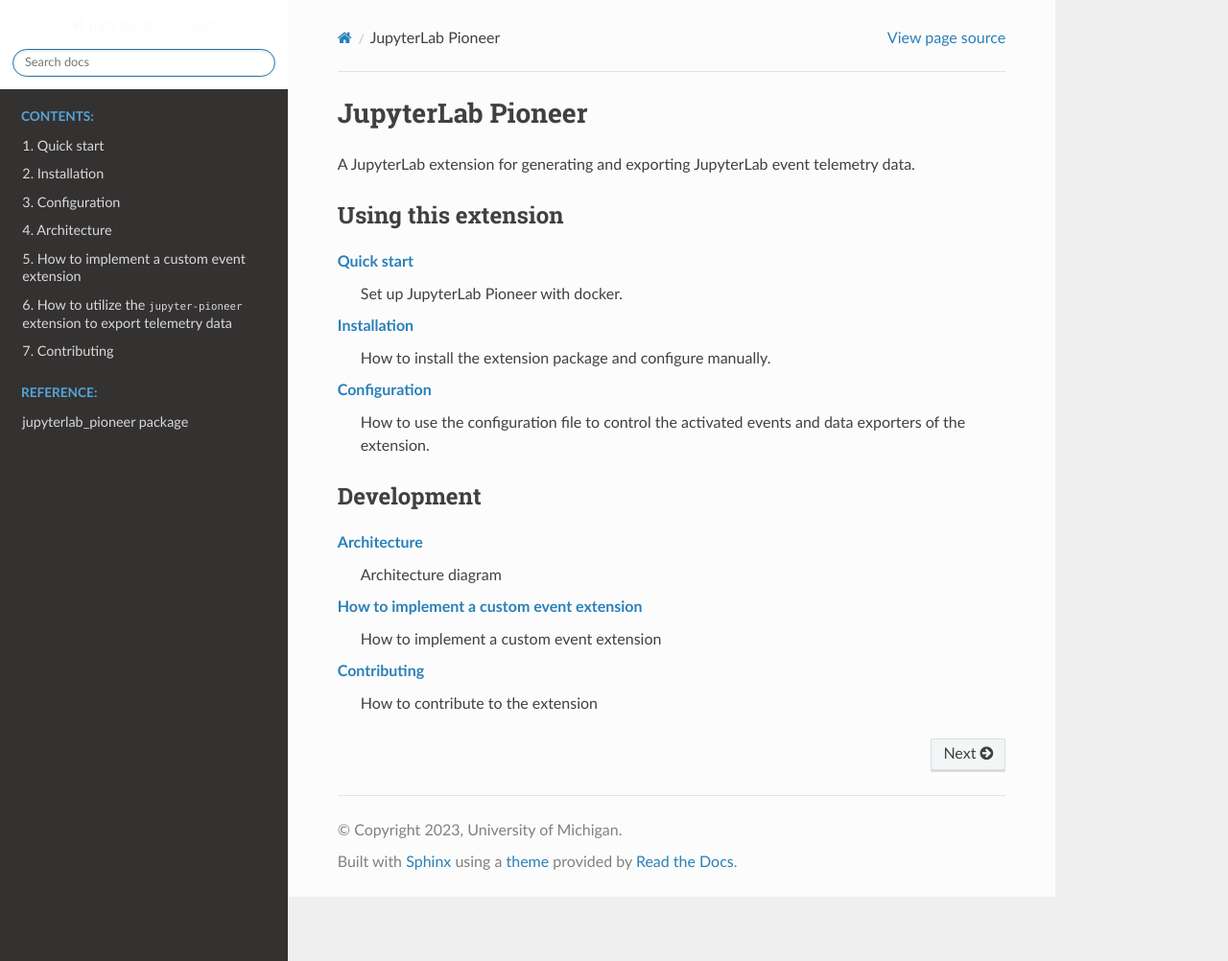
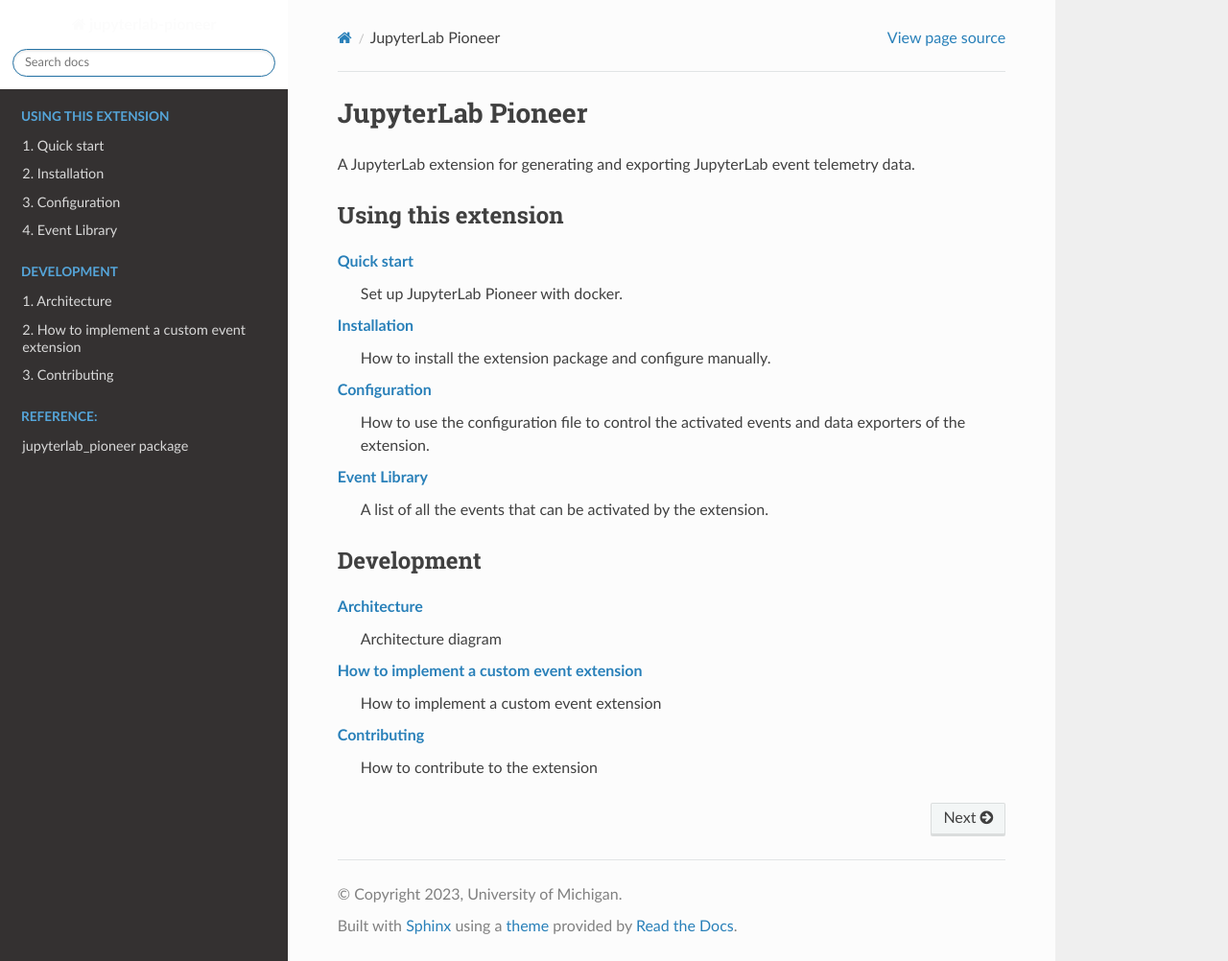
Before and after one commit to educational-technology-collective/jupyterlab-pioneer, a Sphinx documentation site: the page built from docs/index.rst, in a window 1280 px wide and 1002 px high. Shown: the whole window at 96% size. Built offline with Sphinx 7.4.7 and the Read the Docs theme 2.0.0, drawn with Linux system fonts in a browser that asks for light colours.

Commit message:
feat: add doc for event library #26

```diff
--- a/docs/index.rst
+++ b/docs/index.rst
@@ -15,6 +15,9 @@
 :doc:`configuration`
    How to use the configuration file to control the activated events and data exporters of the extension.
 
+:doc:`event_library`
+   A list of all the events that can be activated by the extension.
+
 Development
 ---------------------
 
@@ -31,14 +34,22 @@
 .. Hidden TOCs
 
 .. toctree::
-   :maxdepth: 2
+   :maxdepth: 1
    :numbered:
-   :caption: Contents:
+   :caption: Using this extension
    :hidden:
 
    quick_start
    installation
    configuration
+   event_library
+
+.. toctree::
+   :maxdepth: 1
+   :numbered:
+   :caption: Development
+   :hidden:
+
    architecture
    custom_event
    contributing
```
Also changed, not shown: docs/custom_event.rst (+4 -6 lines), docs/event_library.rst (added, +52 -0 lines), 1 other file.
